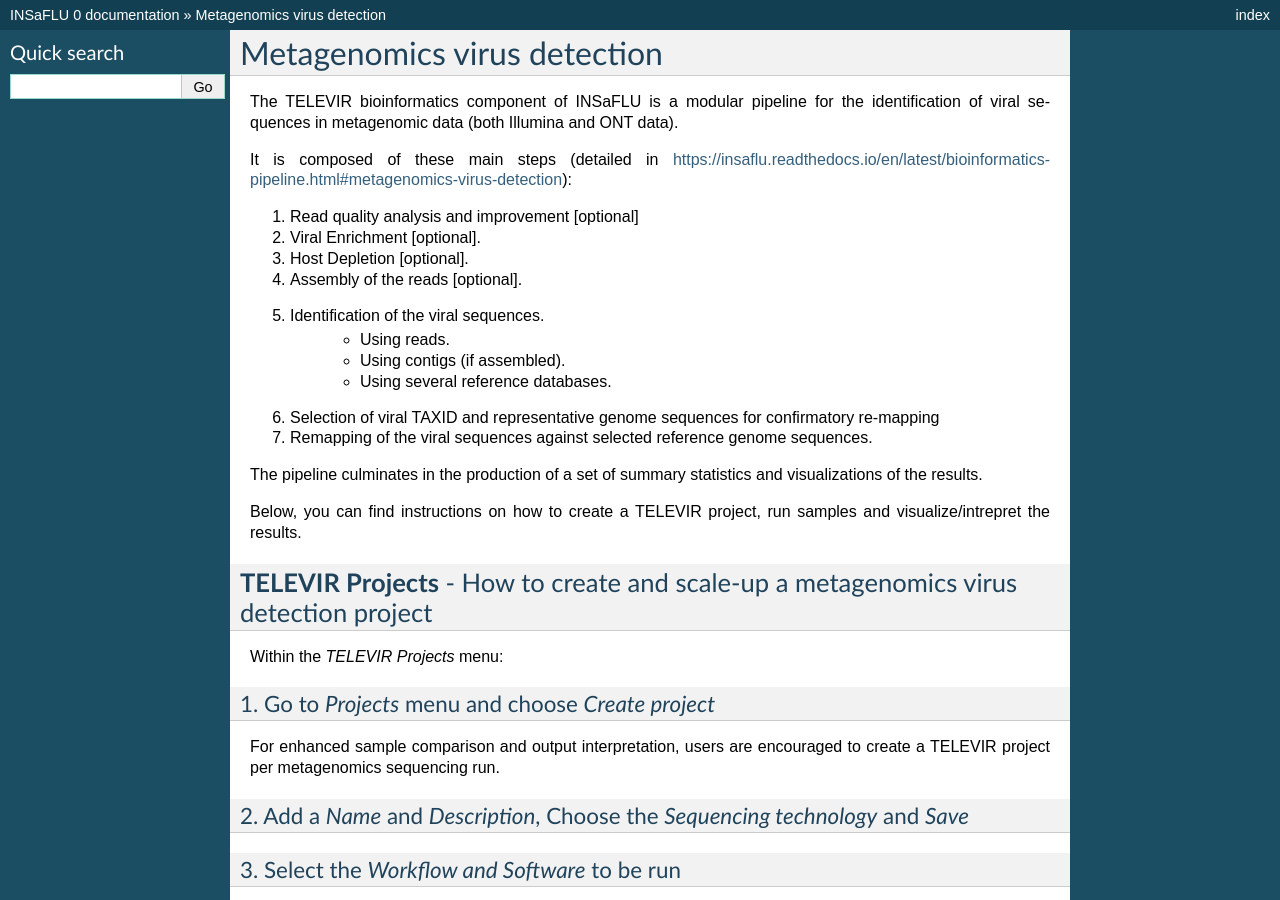
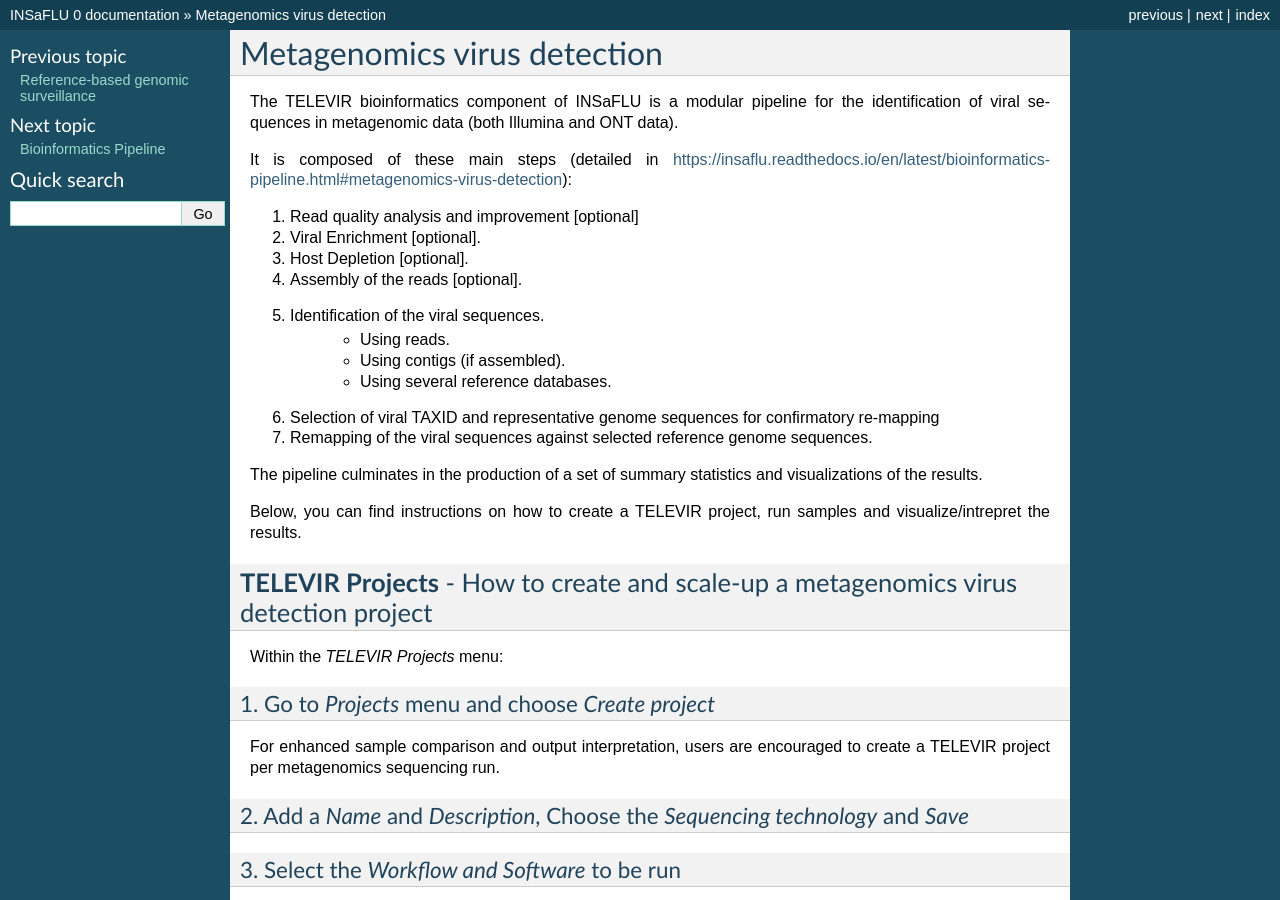
Before and after one commit to INSaFLU/insaflu_docs, a Sphinx documentation site: the page built from docs/metagenomics_virus_detection.rst, in a window 1280 px wide and 900 px high. Built offline with Sphinx 7.4.7, drawn with Linux system fonts in a browser that asks for light colours; formulas are drawn with MathJax 3; pages that are not in the unit, such as notebooks, are missing from menus.

Commit message:
Update rst list

```diff
--- a/docs/index.rst
+++ b/docs/index.rst
@@ -54,7 +54,7 @@
 
    guide_pre_ngs.rst
    uploading_data.rst
-   project_creation.rst
-   output_visualization.rst
-   data_analysis.rst
+   routine_genomic_surveillance.rst
+   metagenomics_virus_detection.rst
+   bioinformatics_pipeline.rst
    change_log.rst
```
